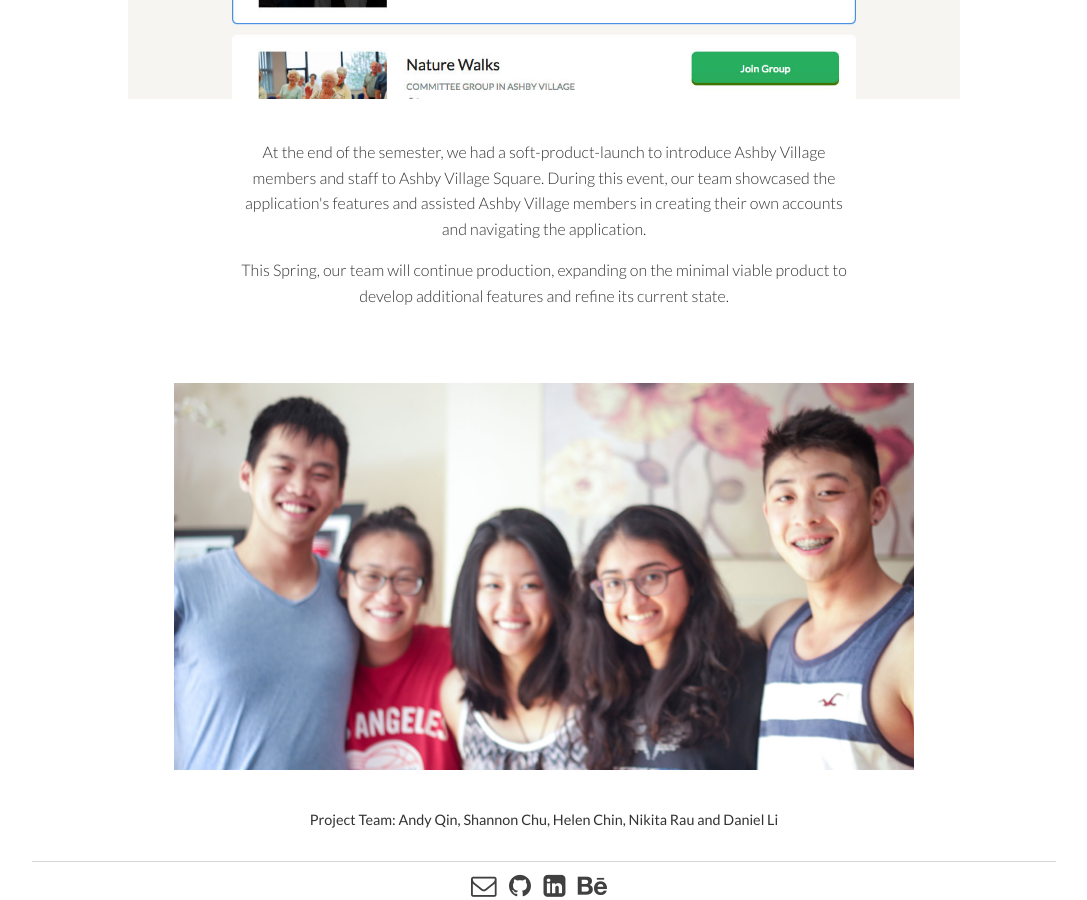
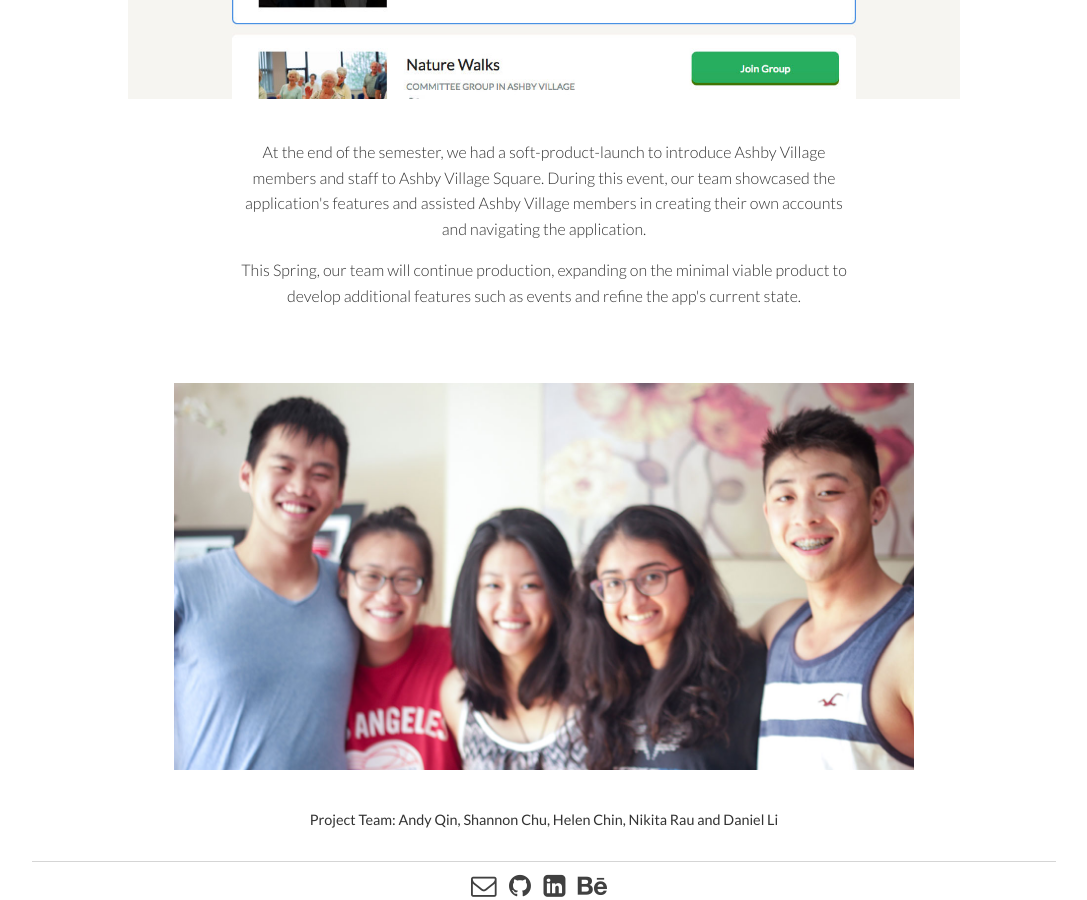
Before and after one commit to shannonchu/shannonchu.github.io, a Jekyll site: the page built from pages/ashby-village.html, in a window 1280 px wide and 900 px high, scrolled down 5274 px. Shown: the whole window, without its empty margins (96-1183 px from the left). Built offline with Jekyll 4.4.1, drawn with Linux system fonts in a browser that asks for light colours; nearby versions of some CDN libraries.

Commit message:
ashby description

```diff
--- a/pages/ashby-village.html
+++ b/pages/ashby-village.html
@@ -48,7 +48,7 @@ layout: default
       At the end of the semester, we had a soft-product-launch to introduce Ashby Village members and staff to Ashby Village Square.  During this event, our team showcased the application's features and assisted Ashby Village members in creating their own accounts and navigating the application.
     </p>
     <p>
-      This Spring, our team will continue production, expanding on the minimal viable product to develop additional features and refine its current state.
+      This Spring, our team will continue production, expanding on the minimal viable product to develop additional features such as events and refine the app's current state.
     </p><br/>
   <img src="/images/ashby-village/team.jpg" width="80%" />
     <p class="credits">
```
